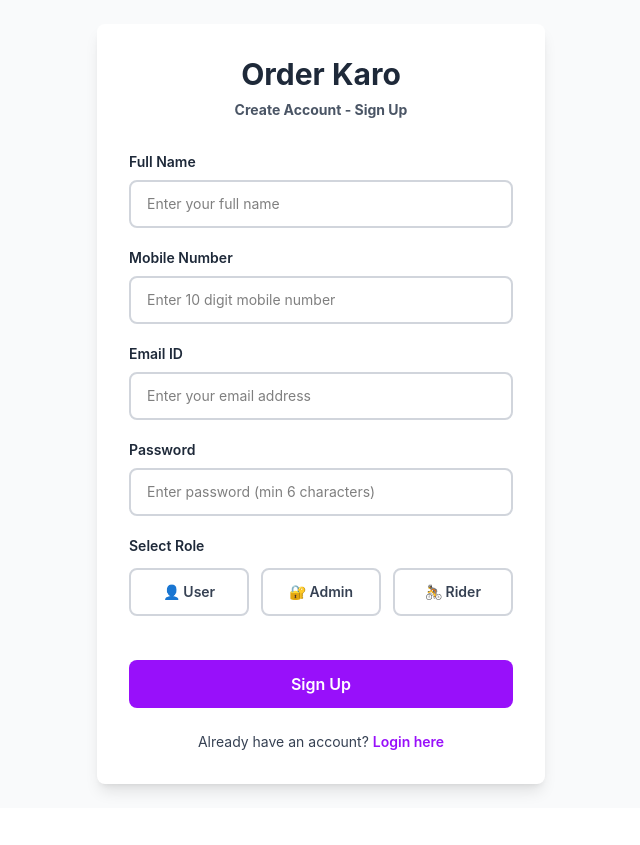
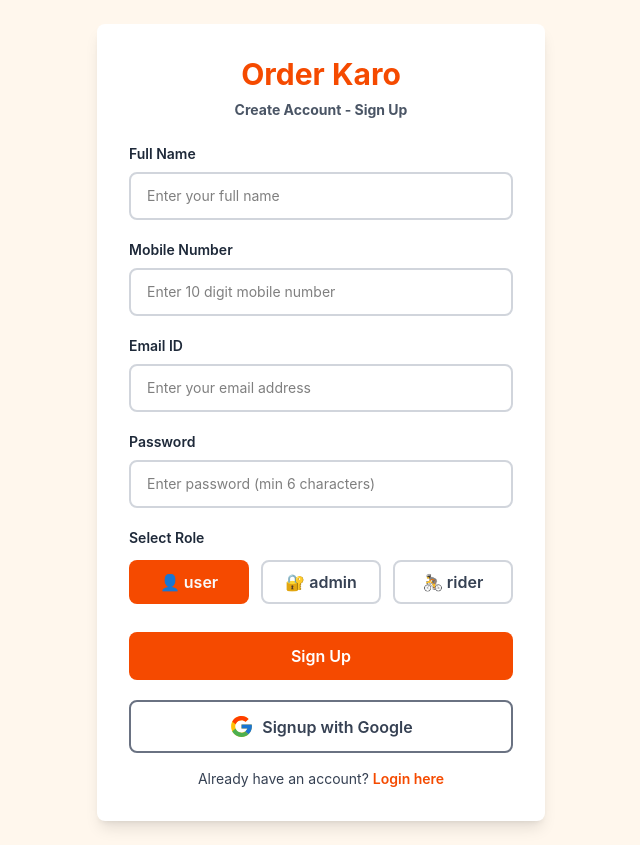
Before and after one commit to RajSresth/Order-Karo-Frontend, a React (Vite) app: page /signup in a window 1280 px wide. Shown: the whole page, without its empty margins (319-959 px from the left). Before the commit the page ends 808 px from the top, so only its background shows below. Built offline with nearby package versions, Linux system fonts and the light colour scheme.

Commit message:
Signup page UI complete

```diff
--- a/src/pages/Signup.jsx
+++ b/src/pages/Signup.jsx
@@ -1,17 +1,23 @@
-import React from "react";
+import {useState} from "react";
+import {Link} from "react-router-dom";
+import { FcGoogle } from "react-icons/fc";
 
 const Signup = () => {
+    const [role,setRole] = useState("user");
+
+    const validRoles = ["user", "admin", "rider"];
+
   return (
-    <div className="min-h-screen flex items-center justify-center bg-gray-50 px-4 py-6">
+    <div className="min-h-screen flex items-center justify-center bg-orange-50 px-4 py-6">
       <div className="w-full max-w-md bg-white rounded-lg shadow-lg p-8">
-        <h1 className="text-3xl font-bold text-center text-gray-800 mb-2">
+        <h1 className="text-3xl font-bold text-center text-orange-600 mb-2">
           Order Karo
         </h1>
-        <h2 className="text-center text-gray-600 text-sm font-bold mb-8">
+        <h2 className="text-center text-gray-600 text-sm font-bold mb-6">
           Create Account - Sign Up
         </h2>
 
-        <form className="space-y-5">
+        <form className="space-y-5" >
           {/* Full Name */}
           <div>
             <label
@@ -25,7 +31,7 @@ const Signup = () => {
               id="fullname"
               name="fullname"
               placeholder="Enter your full name"
-              className="w-full px-4 py-3 border-2 border-gray-300 rounded-lg text-sm focus:outline-none focus:border-purple-600 focus:ring-2 focus:ring-purple-200 transition-all duration-300"
+              className="w-full px-4 py-3 border-2 border-gray-300 rounded-lg text-sm focus:outline-none focus:border-orange-600 focus:ring-2 focus:ring-orange-200 transition-all duration-300"
             />
           </div>
 
@@ -43,7 +49,7 @@ const Signup = () => {
               name="mobile"
               placeholder="Enter 10 digit mobile number"
               maxLength="10"
-              className="w-full px-4 py-3 border-2 border-gray-300 rounded-lg text-sm focus:outline-none focus:border-purple-600 focus:ring-2 focus:ring-purple-200 transition-all duration-300"
+              className="w-full px-4 py-3 border-2 border-gray-300 rounded-lg text-sm focus:outline-none focus:border-orange-600 focus:ring-2 focus:ring-orange-200 transition-all duration-300"
             />
           </div>
 
@@ -60,7 +66,7 @@ const Signup = () => {
               id="email"
               name="email"
               placeholder="Enter your email address"
-              className="w-full px-4 py-3 border-2 border-gray-300 rounded-lg text-sm focus:outline-none focus:border-purple-600 focus:ring-2 focus:ring-purple-200 transition-all duration-300"
+              className="w-full px-4 py-3 border-2 border-gray-300 rounded-lg text-sm focus:outline-none  focus:border-orange-600 focus:ring-2 focus:ring-orange-200 transition-all duration-300"
             />
           </div>
 
@@ -77,7 +83,7 @@ const Signup = () => {
               id="password"
               name="password"
               placeholder="Enter password (min 6 characters)"
-              className="w-full px-4 py-3 border-2 border-gray-300 rounded-lg text-sm focus:outline-none focus:border-purple-600 focus:ring-2 focus:ring-purple-200 transition-all duration-300"
+              className="w-full px-4 py-3 border-2 border-gray-300 rounded-lg text-sm focus:outline-none  focus:border-orange-600 focus:ring-2 focus:ring-orange-200 transition-all duration-300"
             />
           </div>
 
@@ -87,13 +93,64 @@ const Signup = () => {
               Select Role
             </label>
             <div className="grid grid-cols-3 gap-3">
-              <button
-                type="button"
-                className="py-3 px-3 rounded-lg font-semibold text-sm border-2 border-gray-300 bg-white text-gray-700 hover:border-purple-600 hover:text-purple-600 transition-all duration-300"
-              >
-                👤 User
-              </button>
-              <button
+
+              {
+                validRoles.map((rol,idx) => {
+                    return  <button
+                                key={idx}
+                                type="button"
+                                className={`py-2 px-2 rounded-lg font-semibold text-md
+                                        transition-all duration-300 cursor-pointer
+
+                                    ${role === rol ? "border-2 border-transparent bg-orange-600 text-gray-50 " :
+                                        "border-2 border-gray-300 bg-white text-gray-700 hover:border-orange-600 hover:text-orange-600 "}
+                                    `}
+
+                                onClick={()=> setRole(rol)}
+                            >
+                             {   rol === "user" && "👤" || rol === "admin" &&  "🔐" || rol === "rider" && "🚴"} {rol}
+                            </button>
+                })
+              }
+
+            </div>
+          </div>
+
+          {/* Submit Button */}
+          <button
+            type="submit"
+            className="w-full mt-2 bg-orange-600 text-white font-semibold py-3 rounded-lg hover:bg-orange-700 hover:cursor-pointer transition-all duration-300"
+          >
+            Sign Up
+          </button>
+
+          <button
+            type="submit"
+            className="w-full bg-white border-2 border-gray-500 text-gray-700 font-semibold py-3 rounded-lg transition-all duration-300 flex justify-center items-center gap-2 hover:cursor-pointer"
+          >
+            <FcGoogle  size={25}/> <span>Signup with Google</span>
+          </button>
+        </form>
+
+        <p className="text-center text-gray-700 text-sm mt-4">
+          Already have an account?{" "}
+          <Link
+            to="/login"
+            className="text-orange-600 font-semibold hover:text-orange-700 transition-colors"
+          >
+            Login here
+          </Link>
+        </p>
+      </div>
+    </div>
+  );
+};
+
+export default Signup;
+
+
+/**
+ *  <button
                 type="button"
                 className="py-3 px-3 rounded-lg font-semibold text-sm border-2 border-gray-300 bg-white text-gray-700 hover:border-purple-600 hover:text-purple-600 transition-all duration-300"
               >
@@ -105,30 +162,4 @@ const Signup = () => {
               >
                 🚴 Rider
               </button>
-            </div>
-          </div>
-
-          {/* Submit Button */}
-          <button
-            type="submit"
-            className="w-full mt-6 bg-purple-600 text-white font-semibold py-3 rounded-lg hover:bg-purple-700 transition-all duration-300"
-          >
-            Sign Up
-          </button>
-        </form>
-
-        <p className="text-center text-gray-700 text-sm mt-6">
-          Already have an account?{" "}
-          <a
-            href="/login"
-            className="text-purple-600 font-semibold hover:text-purple-700 transition-colors"
-          >
-            Login here
-          </a>
-        </p>
-      </div>
-    </div>
-  );
-};
-
-export default Signup;
+ */
```
